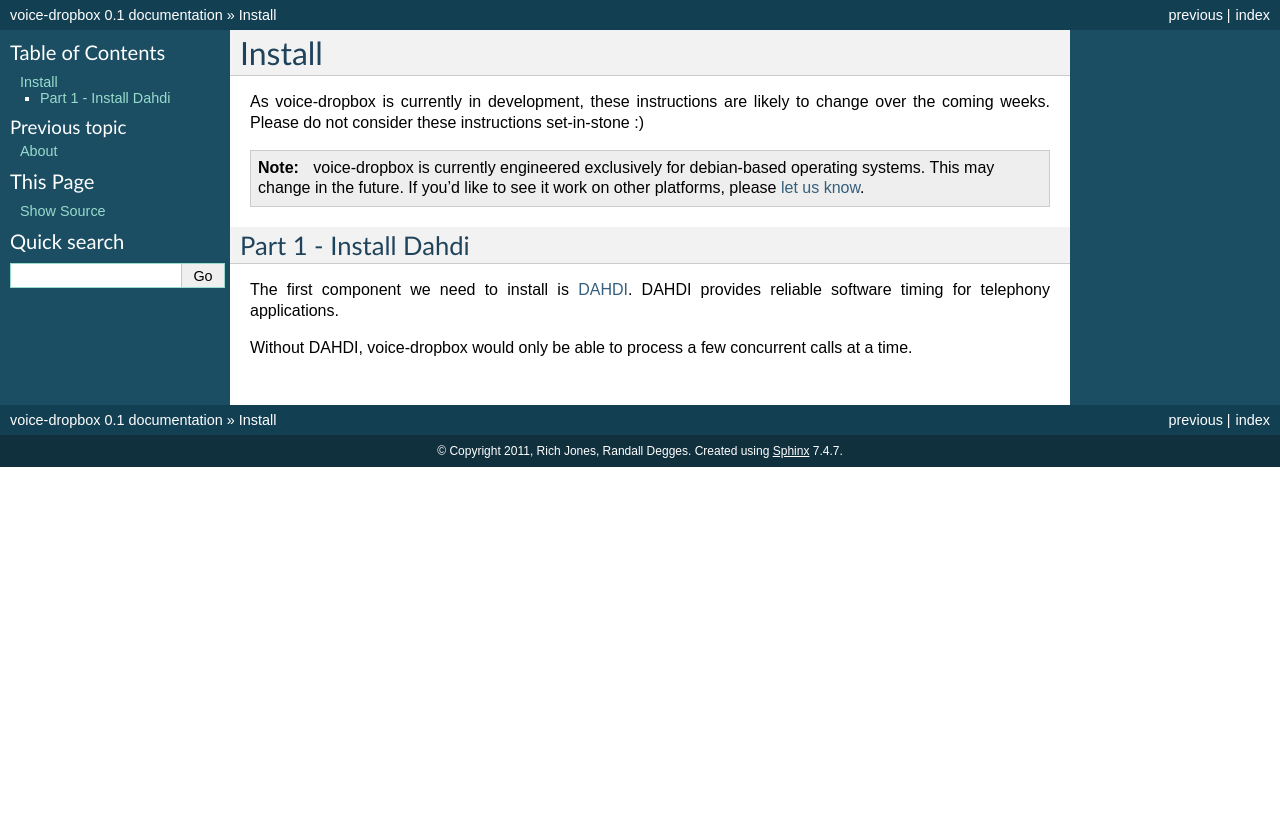
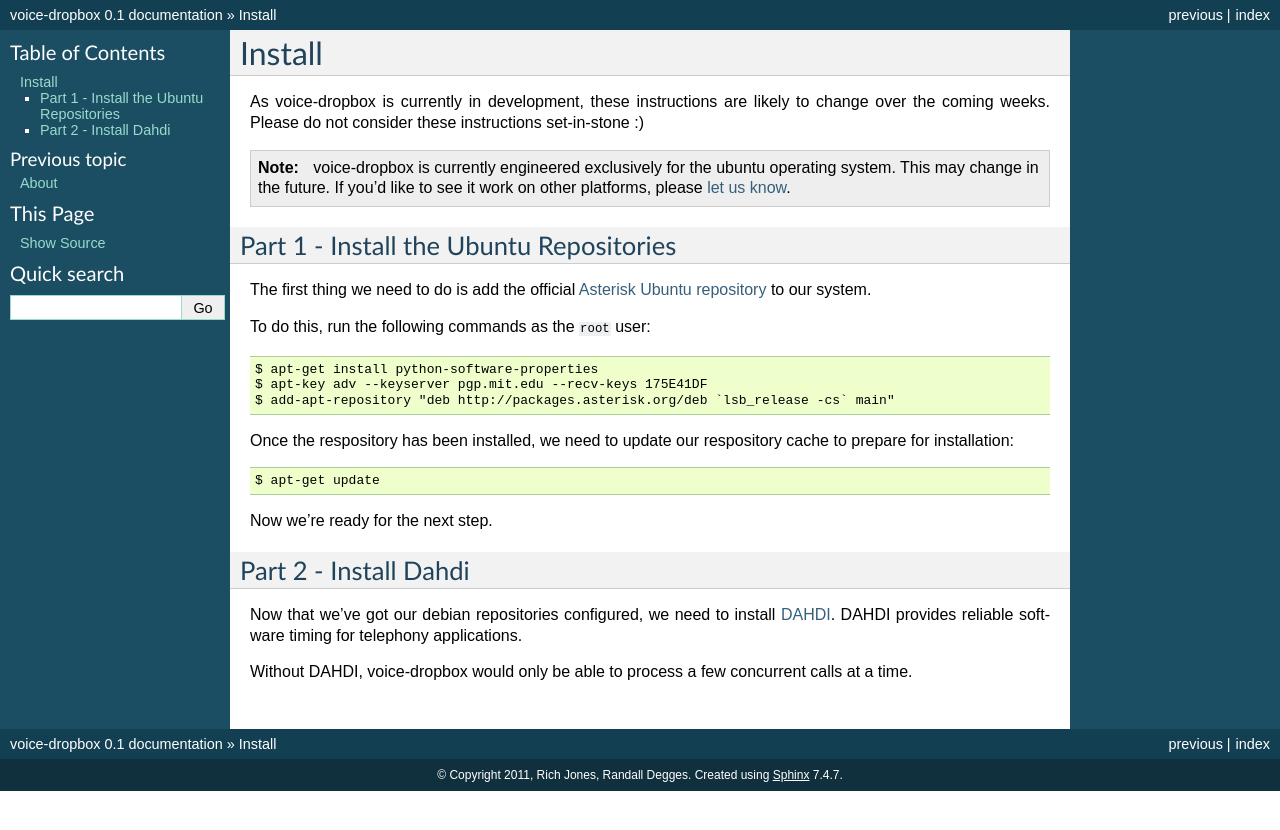
Before and after one commit to Miserlou/Voice-Dropbox, a Sphinx documentation site: the page built from docs/install.rst, in a window 1280 px wide. Shown: the top 830 px of the page. Built offline with Sphinx 7.4.7, drawn with Linux system fonts in a browser that asks for light colours.

Commit message:
Changed install priorities around a bit.

```diff
--- a/docs/install.rst
+++ b/docs/install.rst
@@ -7,18 +7,39 @@
 set-in-stone :)
 
 .. note::
-   voice-dropbox is currently engineered exclusively for debian-based operating
-   systems. This may change in the future. If you'd like to see it work on
-   other platforms, please `let us know
+   voice-dropbox is currently engineered exclusively for the ubuntu operating
+   system. This may change in the future. If you'd like to see it work on other
+   platforms, please `let us know
    <https://github.com/Miserlou/Voice-Dropbox/issues>`_.
 
+****************************************
+Part 1 - Install the Ubuntu Repositories
+****************************************
+
+The first thing we need to do is add the official `Asterisk Ubuntu repository
+<https://wiki.asterisk.org/wiki/display/AST/Asterisk+Packages#AsteriskPackages-APT%28Debian%2FUbuntu%29>`_
+to our system.
+
+To do this, run the following commands as the ``root`` user::
+
+    $ apt-get install python-software-properties
+    $ apt-key adv --keyserver pgp.mit.edu --recv-keys 175E41DF
+    $ add-apt-repository "deb http://packages.asterisk.org/deb `lsb_release -cs` main"
+
+Once the respository has been installed, we need to update our respository
+cache to prepare for installation::
+
+    $ apt-get update
+
+Now we're ready for the next step.
+
 **********************
-Part 1 - Install Dahdi
+Part 2 - Install Dahdi
 **********************
 
-The first component we need to install is `DAHDI
-<http://www.asterisk.org/dahdi>`_. DAHDI provides reliable software timing for
-telephony applications.
+Now that we've got our debian repositories configured, we need to install
+`DAHDI <http://www.asterisk.org/dahdi>`_. DAHDI provides reliable software
+timing for telephony applications.
 
 Without DAHDI, voice-dropbox would only be able to process a few concurrent
 calls at a time.
```
